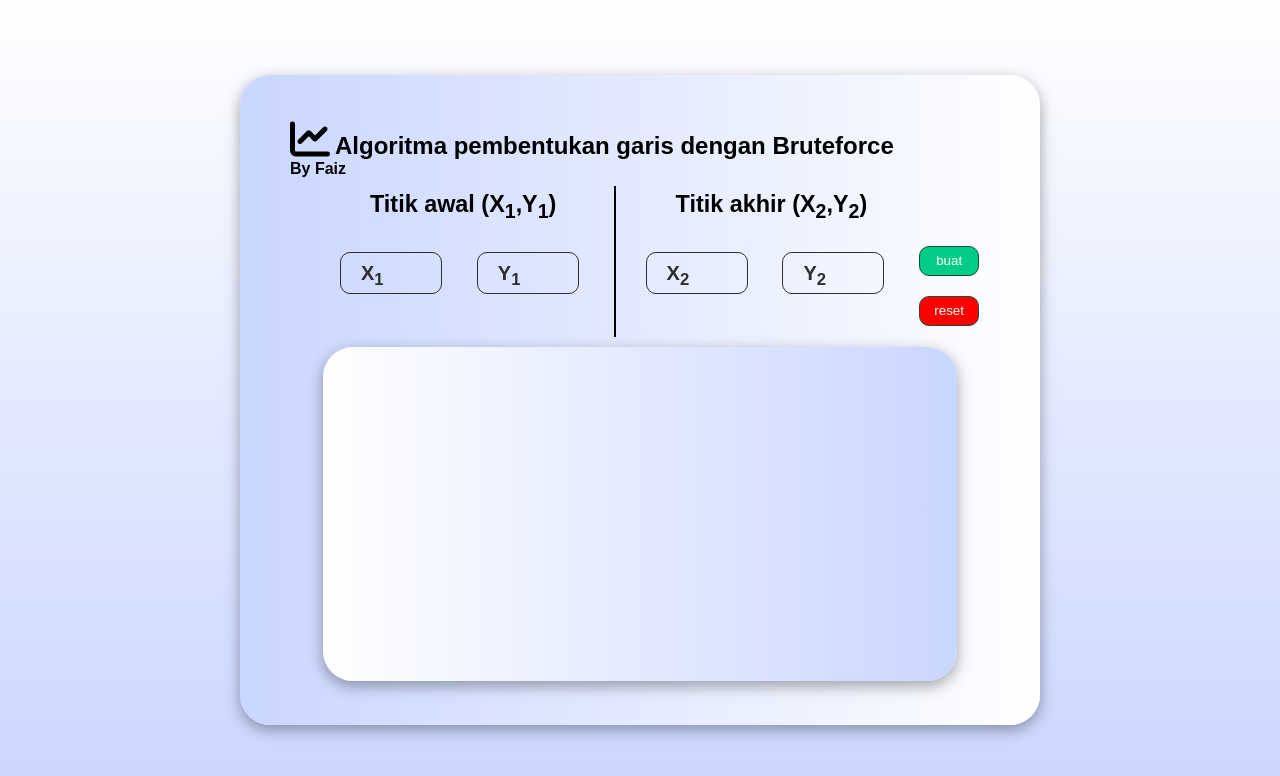
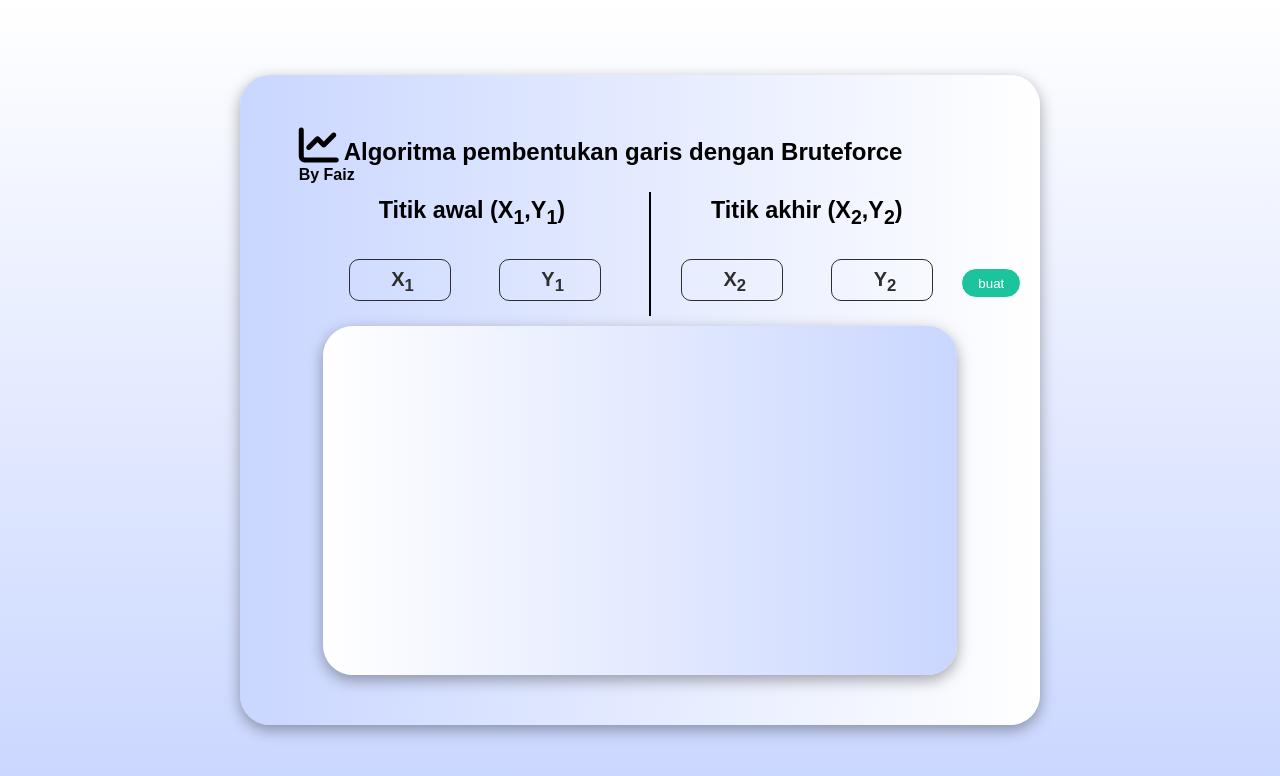
Before and after one commit to Xenocatz/komputer-grafik, a plain HTML site: page index.html in a window 1280 px wide. Drawn offline with nearby package versions, Linux system fonts and the light colour scheme.

Commit message:
no btn reset

```diff
--- a/css/style.css
+++ b/css/style.css
@@ -76,8 +76,8 @@ label {
   position: relative;
   cursor: text;
   z-index: 2;
-  top: -47px;
-  left: 11px;
+  top: 0%;
+  left: -50%;
   font-size: 20px;
   font-weight: bold;
   background: transparent;
@@ -89,7 +89,7 @@ label {
 input:focus + label,
 input:valid + label {
   font-size: 19px;
-  top: -82px;
+  top: -65%;
 }
 input:focus + label {
   color: blue;
@@ -107,31 +107,31 @@ input:focus {
   left: 30px;
 }
 
-.tombol {
+button {
   position: relative;
-  left: 20px;
-  top: 50px;
-}
-
-button {
+  top: 66px;
   margin: 10px;
   height: 30px;
   width: 60px;
-  background-color: #00cc85;
-  border-radius: 10px;
-  border: 1px solid #19503b;
+  box-sizing: border-box;
+  background-color: #1cc49d;
+  border-radius: 40px;
+  border: 1px solid;
   color: #fff;
+  transition:0.5s ease;
 }
 button:hover {
-  background-color: #00b871;
+  color: #1cc49d;
+  background: transparent;
 }
 
-#reset1 {
+/* #reset1 {
   background-color: #ff0000;
 }
 #reset1:hover {
-  background-color: #cc0000;
-}
+  color: #ff0000;
+  background: transparent;
+} */
 
 /* bagian grafik */
 canvas {
--- a/index.html
+++ b/index.html
@@ -24,11 +24,11 @@
             <h3>Titik awal (X<sub>1</sub>,Y<sub>1</sub>)</h3>
             <div class="inputan">
               <div class="input-xy">
-                <input type="number" id="x1" name="x1" required />
+                <input type="text" id="x1" name="x1" required />
                 <label for="x1">X<sub>1</sub></label>
               </div>
               <div class="input-xy">
-                <input type="number" id="y1" name="y1" required />
+                <input type="text" id="y1" name="y1" required />
                 <label for="y1">Y<sub>1</sub></label>
               </div>
             </div>
@@ -38,22 +38,17 @@
             <h3>Titik akhir (X<sub>2</sub>,Y<sub>2</sub>)</h3>
             <div class="inputan">
               <div>
-                <input type="number" id="x2" name="x2" required />
+                <input type="text" id="x2" name="x2" required />
                 <label for="x2">X<sub>2</sub></label>
               </div>
               <div class="input-xy">
-                <input type="number" id="y2" name="y2" required />
+                <input type="text" id="y2" name="y2" required />
                 <label for="y2">Y<sub>2</sub></label>
               </div>
             </div>
           </div>
 
-          <div class="tombol">
-            <button type="button" onclick="drawLine()">buat</button>
-            <button id="reset1" type="button" onclick="resetForm()">
-              reset
-            </button>
-          </div>
+          <button type="button" onclick="drawLine()">buat</button>
         </form>
       </div>
 
--- a/js/ini.js
+++ b/js/ini.js
@@ -72,10 +72,10 @@ function drawLine() {
   });
 }
 
-function resetForm() {
-  document.getElementById("inputForm").reset();
-  if (chartInstance) {
-    chartInstance.destroy();
-    chartInstance = null;
-  }
-}
+// function resetForm() {
+//   document.getElementById("inputForm").reset();
+//   if (chartInstance) {
+//     chartInstance.destroy();
+//     chartInstance = null;
+//   }
+// }
```
